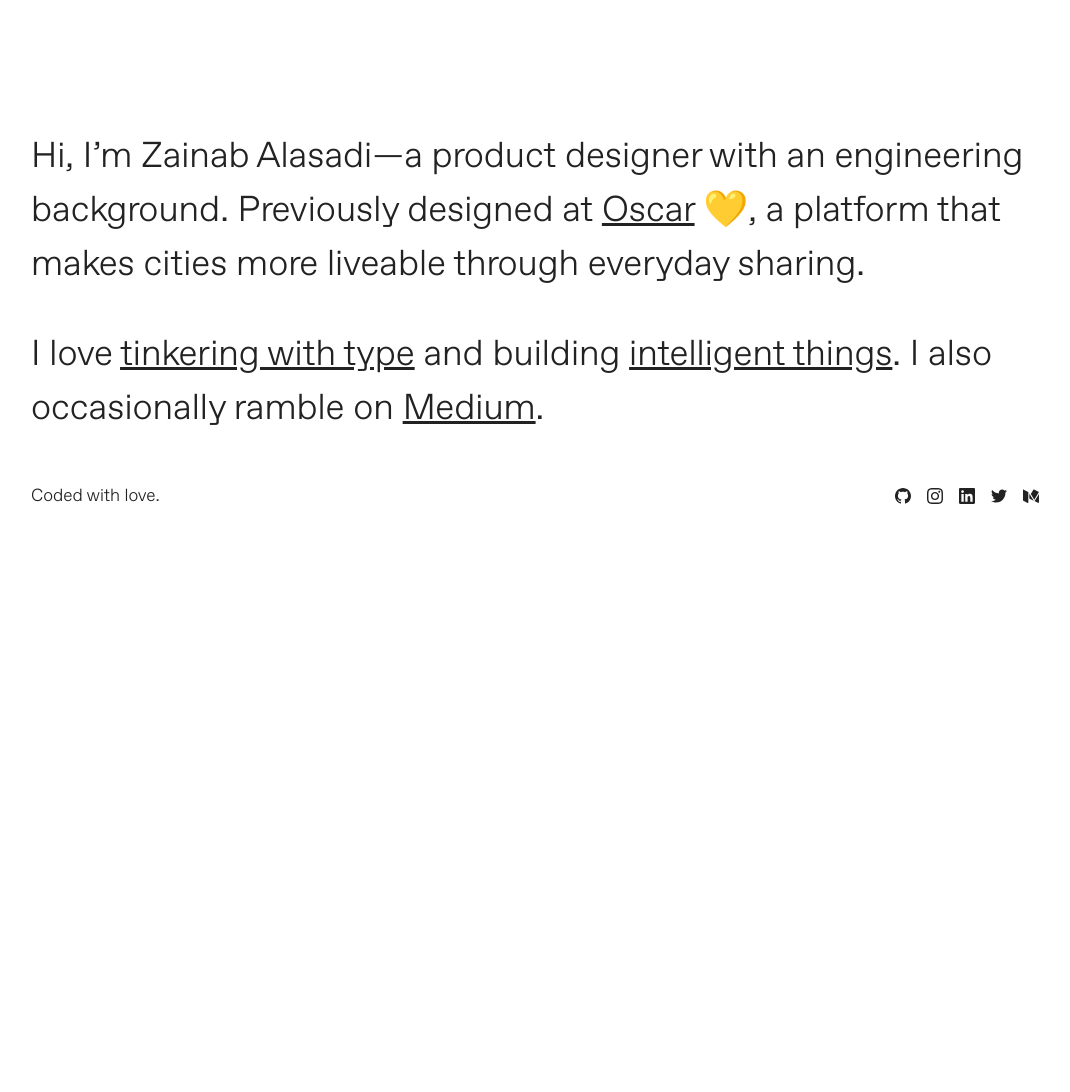
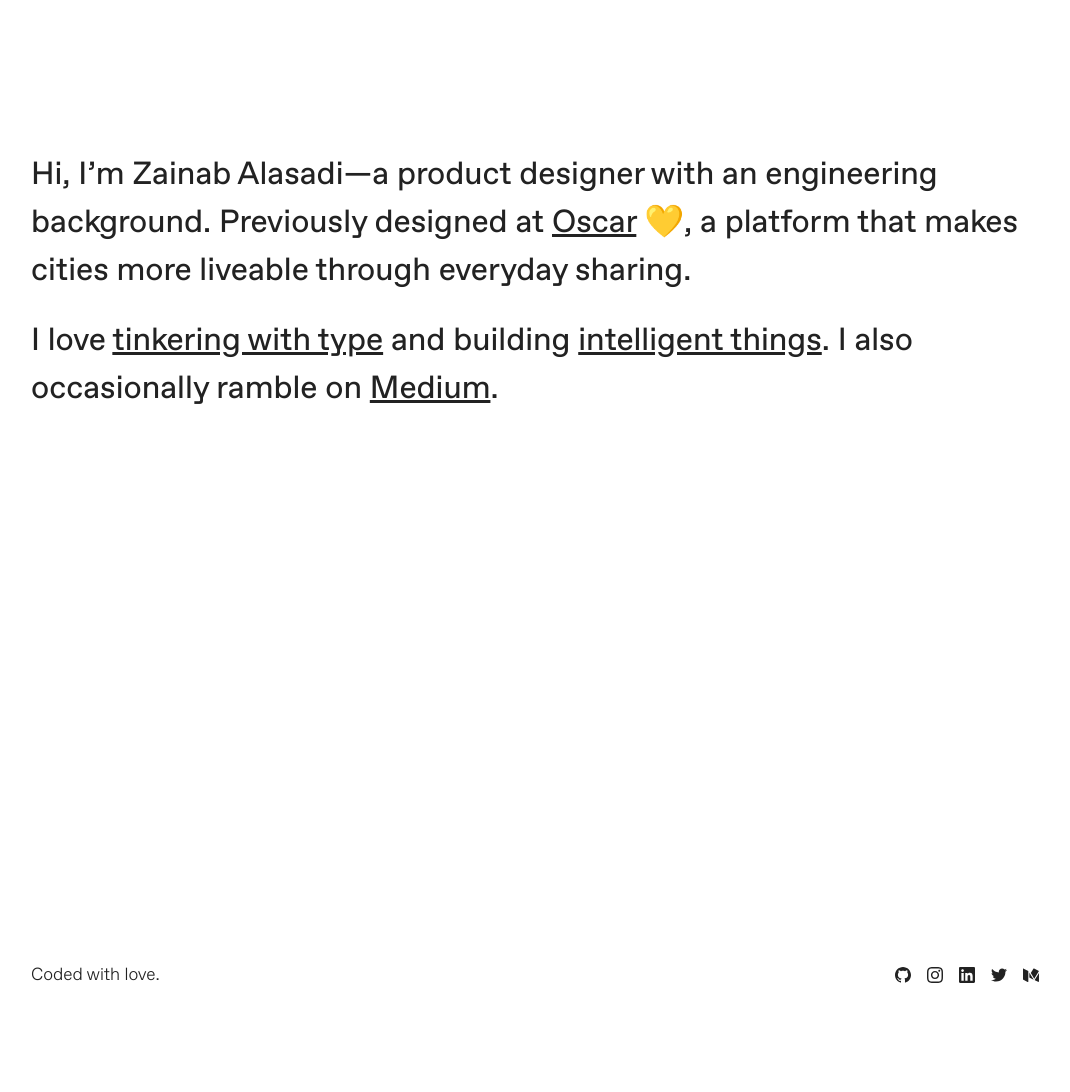
Before and after one commit to zainabalasadi/zainabalasadi.com, a Jekyll site: the page built from index.md, in a window 1280 px wide. Shown: the whole page, without its empty margins (97-1167 px from the left). Built offline with Jekyll 4.4.1, drawn with Linux system fonts in a browser that asks for light colours.

Commit message:
intro text scaling

```diff
--- a/_config.yml
+++ b/_config.yml
@@ -18,3 +18,6 @@
    auto_ids:        false
 
 style:              ph6-l ph4-m ph3 mt6-l mt5 mb5-l mb4 center
+site-intro:         w-100 f7 f6-m f5-l
+site-footer-sig:    fl w-100 w-60-ns
+site-footer-social: socials tr fl w-100 w-40-ns
--- a/_includes/footer.html
+++ b/_includes/footer.html
@@ -1,14 +1,8 @@
 <footer class="pv4">
-
-            <div class="fl w-100 w-60-ns">
-               Coded with love.
-            </div>
-            <div class="socials tr fl w-100 w-40-ns">
-                  {% include social-media.html %}
-            </div>
-
-
-   <div>
-
+   <div class="{{ site.site-footer-sig }}">
+      Coded with love.
+   </div>
+   <div class="{{ site.site-footer-social }}">
+      {% include social-media.html %}
    </div>
 </footer>
--- a/_layouts/default.html
+++ b/_layouts/default.html
@@ -1,10 +1,10 @@
 <!DOCTYPE html>
 <html lang="{{ page.lang | default: site.lang | default: "en" }}">
 {% include head.html %}
-<body class="{{site.style}}">
-   <div >
+<body class="{{ site.style }}">
+   <main>
       {{ content }}
-   </div>
+   </main>
 
    {% include footer.html %}
 
--- a/_sass/_base.scss
+++ b/_sass/_base.scss
@@ -9,7 +9,7 @@
 // 'main` element
 main {
    display: block;
-   /* Default value of `display` of `main` element is 'inline' in IE 11. */
+   flex: 1;
 }
 
 // Reset some basic elements
@@ -27,6 +27,9 @@
    background-color: $background-color;
    -webkit-text-size-adjust: 100%;
    min-height: 100vh;
+   display: flex;
+   flex-direction: column;
+   justify-content: space-between;
 }
 
 // Set `margin-bottom` to maintain vertical rhythm
--- a/index.md
+++ b/index.md
@@ -8,8 +8,8 @@
 description: dfgh
 ---
 
-<div class="w-100 f3 f2-l" markdown="1">
-Hi, I'm Zainab Alasadi—a product designer with an engineering background. Previously designed at [Oscar](http://www.sharewithoscar.com/){:target="_blank"} 💛, a platform that makes cities more liveable through everyday sharing.
+<div class="{{ site.site-intro }}" markdown="1">
+# Hi, I'm Zainab Alasadi—a product designer with an engineering background. Previously designed at [Oscar](http://www.sharewithoscar.com/){:target="_blank"} 💛, a platform that makes cities more liveable through everyday sharing.
 
-I love [tinkering with type](#){:target="_blank"} and building [intelligent things](https://github.com/zainabalasadi){:target="_blank"}. I also occasionally ramble on [Medium](https://medium.com/@zainabalasadi){:target="_blank"}.
+# I love [tinkering with type](#){:target="_blank"} and building [intelligent things](https://github.com/zainabalasadi){:target="_blank"}. I also occasionally ramble on [Medium](https://medium.com/@zainabalasadi){:target="_blank"}.
 </div>
```
Also changed, not shown: 5 other files.
